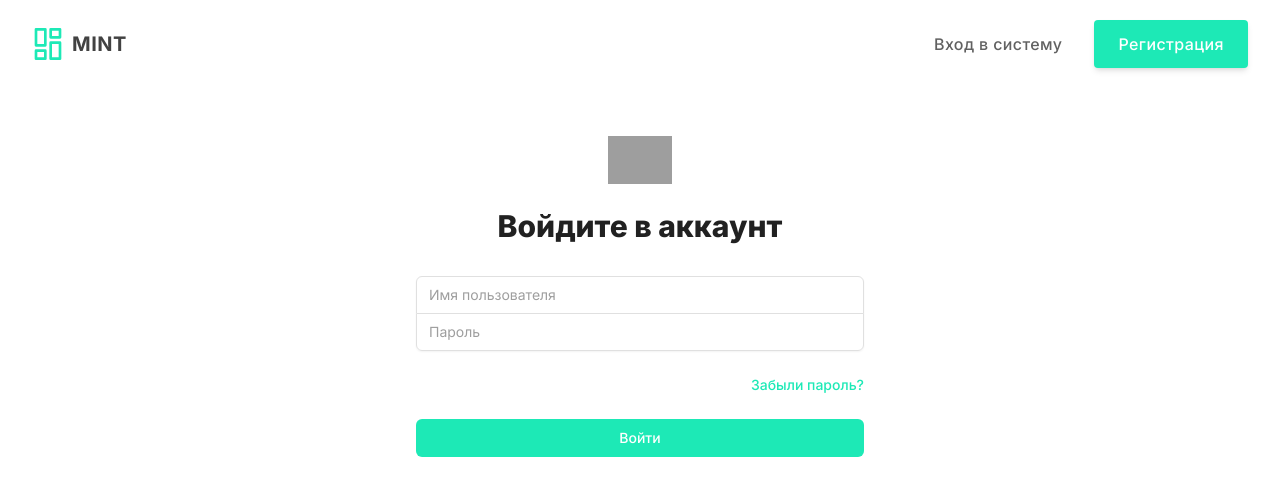
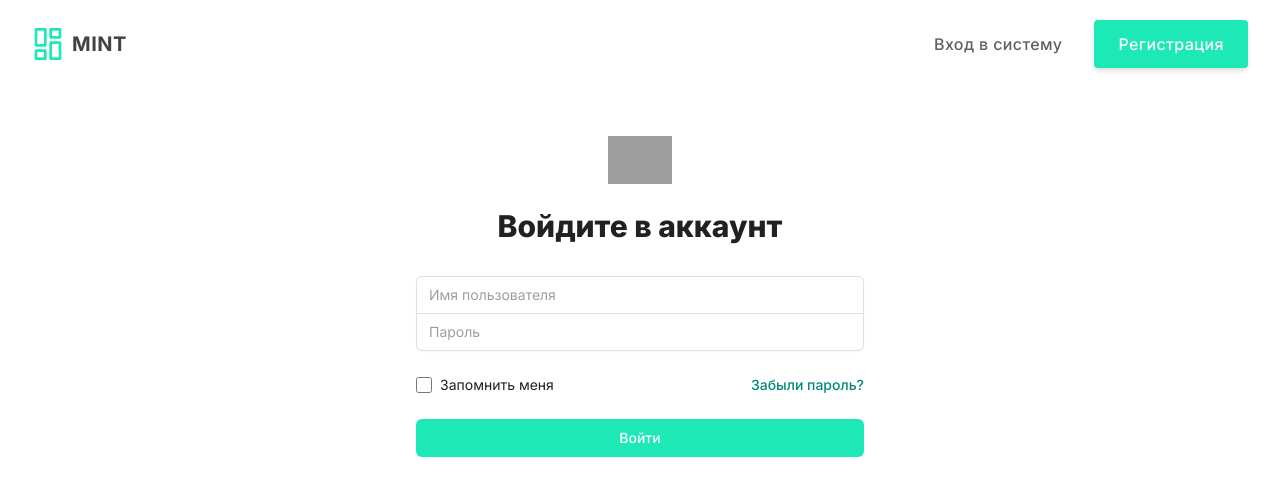
Before and after one commit to eightbyte81/mint-client, a React (Create React App) app: page /login in a window 1280 px wide. Shown: the top 496 px of the page. Built offline with nearby package versions, Linux system fonts and the light colour scheme; grey boxes are pictures that could not be loaded.

Commit message:
Added login page functionality

```diff
--- a/src/App.js
+++ b/src/App.js
@@ -17,7 +17,7 @@ import {RegisterPage} from "./components/AuthPage/RegisterPage/RegisterPage";
 
 function App() {
     const cookies = new Cookies()
-    const authValue = cookies.get('authToken') !== undefined
+    const authValue = cookies.get('authToken') !== undefined || sessionStorage.getItem('authToken') !== null
 
     return (
     <div className="App">
--- a/src/api/ApiTest.js
+++ b/src/api/ApiTest.js
@@ -80,7 +80,7 @@ function ApiTest() {
                 <h1>Auth</h1>
                 <button onClick={() => register(adminRegister)}>Register admin</button>
                 <button onClick={() => register(userRegister)}>Register user</button>
-                <button onClick={() => login(loginUser)}>Login</button>
+                <button onClick={() => login(loginUser, true)}>Login</button>
             </div>
             <div>
                 <h1>User</h1>
--- a/src/api/authService.js
+++ b/src/api/authService.js
@@ -23,7 +23,7 @@ async function register(user) {
     return returnData
 }
 
-async function login(loginUser) {
+async function login(loginUser, isRemembered) {
     let authToken = null
     const cookies = new Cookies()
 
@@ -35,8 +35,15 @@ async function login(loginUser) {
         })
 
         authToken = res.data
-        const {exp} = decodeJwt(authToken['token'])
-        cookies.set('authToken', authToken['token'], {expires: new Date(exp * 1000)})
+
+        if (isRemembered) {
+            sessionStorage.removeItem('authToken')
+            const {exp} = decodeJwt(authToken['token'])
+            cookies.set('authToken', authToken['token'], {expires: new Date(exp * 1000)})
+        } else {
+            cookies.remove('authToken')
+            sessionStorage.setItem('authToken', authToken['token'])
+        }
     } catch (error) {
         console.log(error)
     }
--- a/src/components/AuthPage/LoginPage/LoginPage.js
+++ b/src/components/AuthPage/LoginPage/LoginPage.js
@@ -1,15 +1,22 @@
+import {login} from "../../../api/authService";
 import {useState} from "react";
-import {login} from "../../../api/authService";
+import {Link, useNavigate} from "react-router-dom";
 
 export const LoginPage = () => {
     const [username, setUsername] = useState('')
     const [password, setPassword] = useState('')
+    const [isRemembered, setIsRemembered] = useState(false)
+
+    let navigate = useNavigate();
 
     const handleSubmit = async e => {
         e.preventDefault()
-        const token = await login({username, password})
+        const token = await login({username, password}, isRemembered)
         console.log(token)
-        e.target.reset()
+        setUsername('')
+        setPassword('')
+        setIsRemembered(false)
+        navigate("/profile", {replace: true})
     }
 
     return (
@@ -58,11 +65,24 @@ export const LoginPage = () => {
                         </div>
                     </div>
 
-                    <div className="flex items-end justify-end">
+                    <div className="flex items-center justify-between">
+                        <div className="flex items-center">
+                            <input
+                                id="remember-me"
+                                name="remember-me"
+                                type="checkbox"
+                                onChange={_ => setIsRemembered(currentIsRemembered => !currentIsRemembered)}
+                                className="h-4 w-4 text-indigo-600 focus:ring-teal-500 border-gray-300 rounded"
+                            />
+                            <label htmlFor="remember-me" className="ml-2 block text-sm text-gray-900">
+                                Запомнить меня
+                            </label>
+                        </div>
+
                         <div className="text-sm">
-                            <a href="/" className="font-medium text-teal-accent-400 hover:text-teal-accent-500">
+                            <Link to="/forgot-password" className="font-medium text-teal-600 hover:text-teal-500">
                                 Забыли пароль?
-                            </a>
+                            </Link>
                         </div>
                     </div>
 
```
